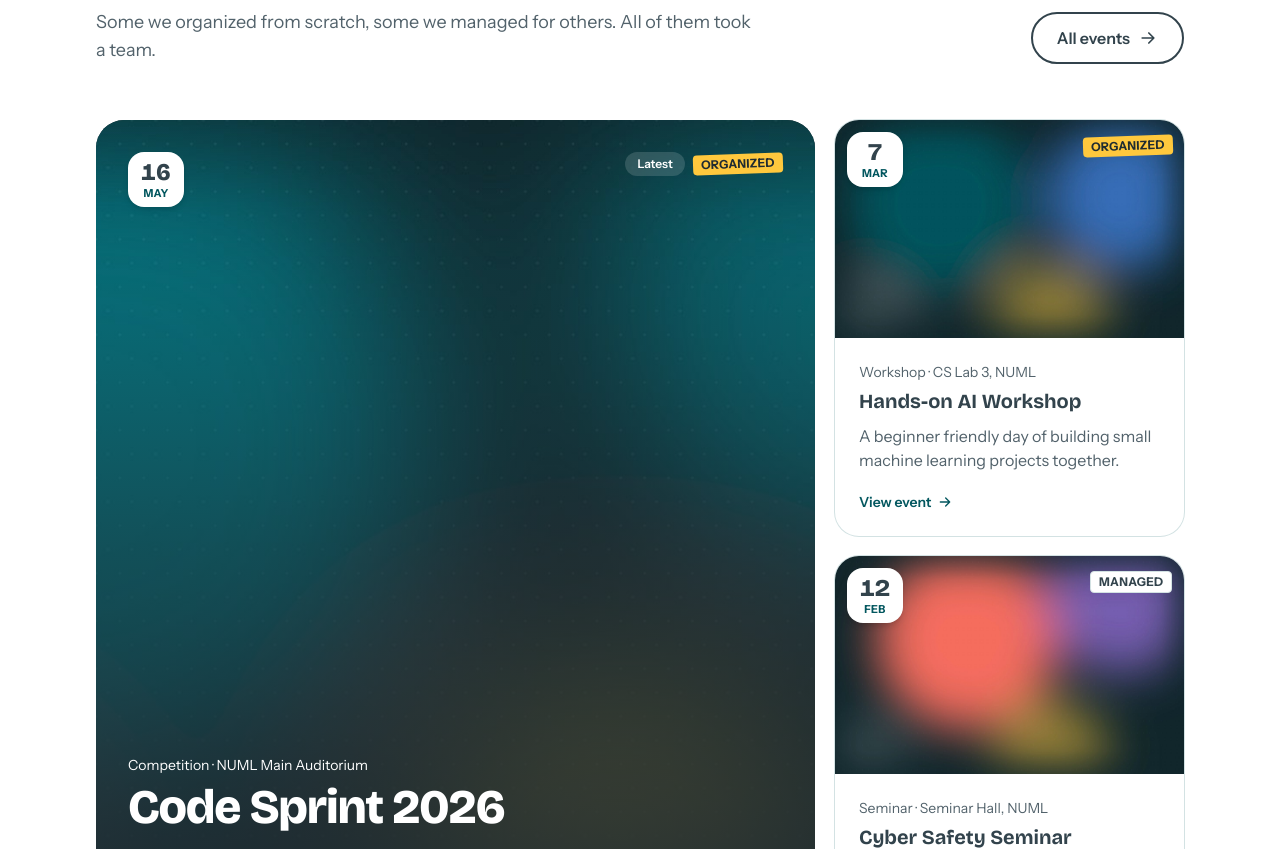
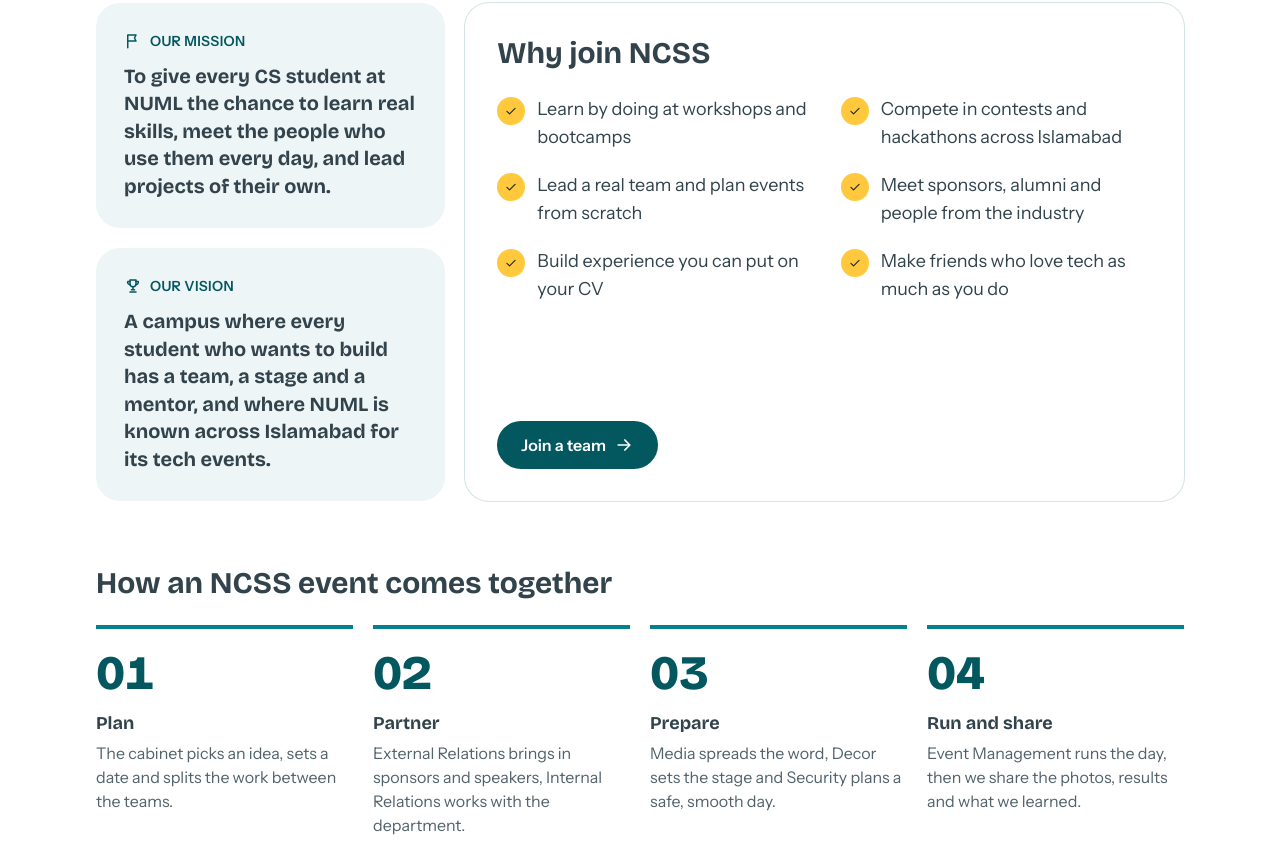
Before and after one commit to Sheikhanas09/ncss-official, a Next.js app: page / in a window 1280 px wide. Shown: the part 4191-5040 px from the top of the page. Built offline with nearby package versions, Linux system fonts and the light colour scheme; no server answers; the database is empty.

Commit message:
about us fix

```diff
--- a/components/home/About.tsx
+++ b/components/home/About.tsx
@@ -3,7 +3,8 @@
 import { getSiteInfo, getStats } from "@/lib/data";
 import { accentVars } from "@/lib/accent";
 import { CountUp } from "@/components/ui/CountUp";
-import { CodeIcon, HeartHandIcon, MicIcon, ToolsIcon, TrophyIcon } from "@/components/ui/icons";
+import { Button } from "@/components/ui/Button";
+import { CheckIcon, CodeIcon, FlagIcon, HeartHandIcon, MicIcon, ToolsIcon, TrophyIcon } from "@/components/ui/icons";
 import { Reveal } from "@/components/ui/Reveal";
 import { Section } from "@/components/ui/Section";
 
@@ -25,9 +26,10 @@
     { value: stats.members, label: "members this year" },
     { value: stats.sponsors, label: stats.sponsors === 1 ? "sponsor" : "sponsors" },
   ].filter((n) => n.value > 0);
+  const joinPoints = site.copy.aboutJoinPoints.filter((p) => p.trim());
 
   return (
-    <Section id="about" title={site.copy.aboutTitle}>
+    <Section id="about" title={site.copy.aboutTitle} intro={site.copy.aboutIntro || undefined}>
       {/* Bento: the story card takes 2×2 on desktop, activities fill the rest */}
       <ul className="grid gap-5 md:grid-cols-2 lg:grid-cols-3">
         <li className="md:col-span-2 lg:row-span-2">
@@ -39,9 +41,10 @@
               <p className="inline-block self-start rounded-full bg-white/10 px-3 py-1 text-sm font-semibold">
                 {site.shortName} at {site.city}
               </p>
-              <p className="mt-6 mb-10 max-w-[26ch] font-display text-2xl leading-snug font-bold tracking-tight sm:text-4xl">
+              <p className={`mt-6 max-w-[26ch] font-display text-2xl leading-snug font-bold tracking-tight sm:text-4xl ${site.copy.aboutStory ? "" : "mb-10"}`}>
                 {site.copy.aboutStatement}
               </p>
+              {site.copy.aboutStory && <p className="mt-5 mb-10 max-w-[52ch] text-white/85 sm:text-lg">{site.copy.aboutStory}</p>}
 
               {numbers.length > 0 && (
                 <dl className="mt-auto grid grid-cols-3 items-start gap-4 border-t border-white/20 pt-6 sm:pt-8">
@@ -79,6 +82,75 @@
           );
         })}
       </ul>
+
+      {/* Mission, vision and why join */}
+      {(site.copy.aboutMission || site.copy.aboutVision || joinPoints.length > 0) && (
+        <div className="mt-5 grid gap-5 lg:grid-cols-3">
+          {(site.copy.aboutMission || site.copy.aboutVision) && (
+            <Reveal>
+              <div className="grid h-full gap-5">
+                {[
+                  { label: "Our mission", text: site.copy.aboutMission, Icon: FlagIcon },
+                  { label: "Our vision", text: site.copy.aboutVision, Icon: TrophyIcon },
+                ]
+                  .filter((b) => b.text)
+                  .map(({ label, text, Icon }) => (
+                    <article key={label} className="flex flex-col rounded-[24px] bg-tint p-6 sm:p-7">
+                      <span className="flex items-center gap-2 text-sm font-semibold tracking-wide text-link uppercase">
+                        <Icon width={18} height={18} />
+                        {label}
+                      </span>
+                      <p className="mt-3 font-display text-lg leading-snug font-bold sm:text-xl">{text}</p>
+                    </article>
+                  ))}
+              </div>
+            </Reveal>
+          )}
+
+          {joinPoints.length > 0 && (
+            <Reveal index={1} className="lg:col-span-2">
+              <div className="flex h-full flex-col rounded-[24px] bg-surface p-6 ring-1 ring-line sm:p-8">
+                <h3 className="text-2xl font-bold sm:text-3xl">{site.copy.aboutJoinTitle}</h3>
+                <ul className="mt-6 grid gap-x-8 gap-y-5 sm:grid-cols-2 sm:text-lg">
+                  {joinPoints.map((point, i) => (
+                    <li key={`${i}-${point}`} className="flex items-start gap-3">
+                      <span aria-hidden className="mt-0.5 flex h-7 w-7 shrink-0 items-center justify-center rounded-full bg-pop text-ink-strong">
+                        <CheckIcon width={14} height={14} />
+                      </span>
+                      <span>{point}</span>
+                    </li>
+                  ))}
+                </ul>
+                <div className="mt-auto pt-7">
+                  <Button href="/#contact" arrow>
+                    Join a team
+                  </Button>
+                </div>
+              </div>
+            </Reveal>
+          )}
+        </div>
+      )}
+
+      {/* How an event comes together */}
+      {site.copy.aboutSteps.length > 0 && (
+        <div className="mt-16">
+          {site.copy.aboutStepsTitle && <h3 className="text-2xl font-bold sm:text-3xl">{site.copy.aboutStepsTitle}</h3>}
+          <ol className="mt-6 grid gap-5 sm:grid-cols-2 lg:grid-cols-4">
+            {site.copy.aboutSteps.map((step, i) => (
+              <li key={`${i}-${step.title}`}>
+                <Reveal index={i}>
+                  <div className="h-full border-t-4 border-brand pt-5">
+                    <span className="font-display text-5xl leading-none font-extrabold text-link tabular-nums">{String(i + 1).padStart(2, "0")}</span>
+                    <h4 className="mt-3 text-lg font-bold">{step.title}</h4>
+                    <p className="mt-1 text-muted">{step.text}</p>
+                  </div>
+                </Reveal>
+              </li>
+            ))}
+          </ol>
+        </div>
+      )}
     </Section>
   );
 }
--- a/data/site.ts
+++ b/data/site.ts
@@ -43,6 +43,30 @@
     aboutTitle: "What NCSS does",
     aboutStatement:
       "Run by computer science students at NUML. We plan the events we wished existed, and make room for everyone who wants to learn, compete or help out.",
+    aboutIntro:
+      "NCSS is the student-run computer science society of NUML Islamabad. Every year a new cabinet and seven teams plan, run and share events that help students learn, compete and grow beyond the classroom.",
+    aboutStory:
+      "From six hour coding sprints to weekend bootcamps, industry talks and community drives, everything we do is planned and run by students, for students. No experience needed: just show up and we will find a place for you.",
+    aboutMission:
+      "To give every CS student at NUML the chance to learn real skills, meet the people who use them every day, and lead projects of their own.",
+    aboutVision:
+      "A campus where every student who wants to build has a team, a stage and a mentor, and where NUML is known across Islamabad for its tech events.",
+    aboutJoinTitle: "Why join NCSS",
+    aboutJoinPoints: [
+      "Learn by doing at workshops and bootcamps",
+      "Compete in contests and hackathons across Islamabad",
+      "Lead a real team and plan events from scratch",
+      "Meet sponsors, alumni and people from the industry",
+      "Build experience you can put on your CV",
+      "Make friends who love tech as much as you do",
+    ],
+    aboutStepsTitle: "How an NCSS event comes together",
+    aboutSteps: [
+      { title: "Plan", text: "The cabinet picks an idea, sets a date and splits the work between the teams." },
+      { title: "Partner", text: "External Relations brings in sponsors and speakers, Internal Relations works with the department." },
+      { title: "Prepare", text: "Media spreads the word, Decor sets the stage and Security plans a safe, smooth day." },
+      { title: "Run and share", text: "Event Management runs the day, then we share the photos, results and what we learned." },
+    ],
     aboutItems: [
       { title: "Tech events", text: "Hackathons, coding contests and showcases that bring students from across Islamabad to NUML.", icon: "code", accent: "teal" },
       { title: "Workshops", text: "Hands-on sessions where you leave having built something, not just listened.", icon: "tools", accent: "coral" },
--- a/lib/admin/schema.ts
+++ b/lib/admin/schema.ts
@@ -214,7 +214,9 @@
           { type: "text", key: "teamsTitle", label: "Teams: heading" },
           { type: "textarea", key: "teamsIntro", label: "Teams: text" },
           { type: "text", key: "aboutTitle", label: "About: heading" },
+          { type: "textarea", key: "aboutIntro", label: "About: text under the heading" },
           { type: "textarea", key: "aboutStatement", label: "About: big statement" },
+          { type: "textarea", key: "aboutStory", label: "About: short text under the big statement" },
           {
             type: "list",
             key: "aboutItems",
@@ -238,6 +240,23 @@
                 ],
               },
               { type: "select", key: "accent", label: "Colour", options: accentOptions },
+            ],
+          },
+          { type: "textarea", key: "aboutMission", label: "About: our mission" },
+          { type: "textarea", key: "aboutVision", label: "About: our vision" },
+          { type: "text", key: "aboutJoinTitle", label: "About: why join heading" },
+          { type: "paragraphs", key: "aboutJoinPoints", label: "About: why join points", help: "One short reason per box." },
+          { type: "text", key: "aboutStepsTitle", label: "About: how we work heading" },
+          {
+            type: "list",
+            key: "aboutSteps",
+            label: "About: how we work steps",
+            itemLabel: "step",
+            newItem: () => ({ title: "", text: "" }),
+            summary: (i) => str(i.title) || "New step",
+            fields: [
+              { type: "text", key: "title", label: "Title", required: true },
+              { type: "textarea", key: "text", label: "Text" },
             ],
           },
           { type: "text", key: "eventsTitle", label: "Events: heading" },
```
Also changed, not shown: types/index.ts (+16 -0 lines).
